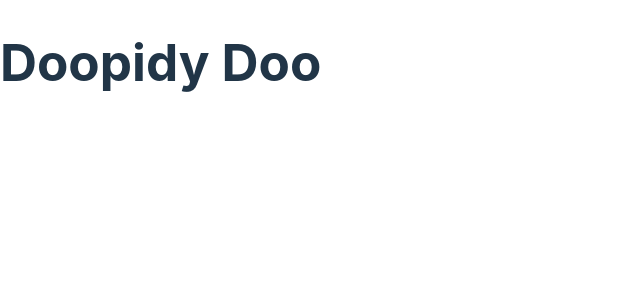
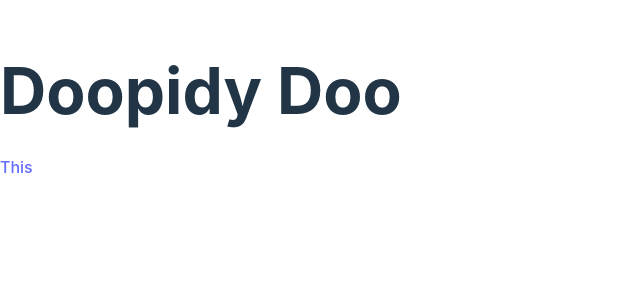
Before and after one commit to jakeluckie/netcraft, a React (Vite) app: page / in a window 1280 px wide. Shown: the top 300 px of the page, without its empty margins (0-640 px from the left). Built offline with nearby package versions, Linux system fonts and the light colour scheme.

Commit message:
sizing styles

```diff
--- a/package.json
+++ b/package.json
@@ -11,7 +11,8 @@
   },
   "dependencies": {
     "react": "^18.2.0",
-    "react-dom": "^18.2.0"
+    "react-dom": "^18.2.0",
+    "react-router-dom": "^6.23.1"
   },
   "devDependencies": {
     "@types/react": "^18.2.66",
--- a/src/App.tsx
+++ b/src/App.tsx
@@ -5,6 +5,7 @@ function App() {
   return (
     <>
       <h1>Doopidy Doo</h1>
+      <a>This</a>
     </>
   )
 }
--- a/src/index.css
+++ b/src/index.css
@@ -11,6 +11,15 @@
   text-rendering: optimizeLegibility;
   -webkit-font-smoothing: antialiased;
   -moz-osx-font-smoothing: grayscale;
+
+  --font-size-xs: 0.75rem;
+  --font-size-sm: 0.875rem;
+  --font-size-md: 1rem;
+  --font-size-lg: 1.125rem;
+  --font-size-xl: 1.3125rem;
+  --font-size-2xl: 1.5rem;
+  --font-size-3xl: 2.652rem;
+  --font-size-4xl: 4rem;
 }
 
 a {
@@ -20,6 +29,7 @@ a {
 }
 a:hover {
   color: #535bf2;
+  cursor: pointer;
 }
 
 body {
@@ -30,8 +40,8 @@ body {
 }
 
 h1 {
-  font-size: 3.2em;
-  line-height: 1.1;
+  font-size: var(--font-size-4xl);
+  margin-bottom: var(--font-size-md);
 }
 
 button {
--- a/src/main.tsx
+++ b/src/main.tsx
@@ -1,10 +1,13 @@
-import React from 'react'
-import ReactDOM from 'react-dom/client'
-import App from './App.tsx'
-import './index.css'
+import React from "react";
+import ReactDOM from "react-dom/client";
+import App from "./App.tsx";
+import { BrowserRouter } from "react-router-dom";
+import "./index.css";
 
-ReactDOM.createRoot(document.getElementById('root')!).render(
+ReactDOM.createRoot(document.getElementById("root")!).render(
   <React.StrictMode>
-    <App />
-  </React.StrictMode>,
-)
+    <BrowserRouter>
+      <App />
+    </BrowserRouter>
+  </React.StrictMode>
+);
```
Also changed, not shown: 1 other file (tests, documents, lock files or other folders).
